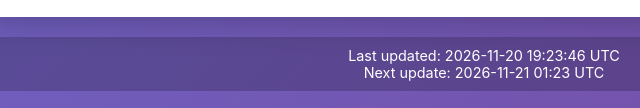
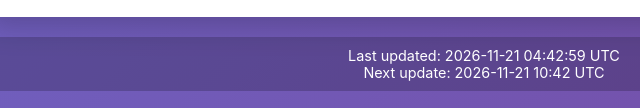
Before and after one commit to oluwaferanmi-boop/Torn-4, a plain HTML site: page index.html in a window 1280 px wide. Shown: the part 1767-1875 px from the top of the page, 156-796 px from the left. Drawn offline with Linux system fonts and the light colour scheme.

Commit message:
Update leaderboard - 2026-11-21 04:42 UTC

```diff
--- a/index.html
+++ b/index.html
@@ -123,8 +123,8 @@
     </div>
 
     <div class="updated">
-      Last updated: 2026-11-20 19:23:46 UTC<br>
-      Next update: 2026-11-21 01:23 UTC
+      Last updated: 2026-11-21 04:42:59 UTC<br>
+      Next update: 2026-11-21 10:42 UTC
     </div>
   </div>
 </body>
```
